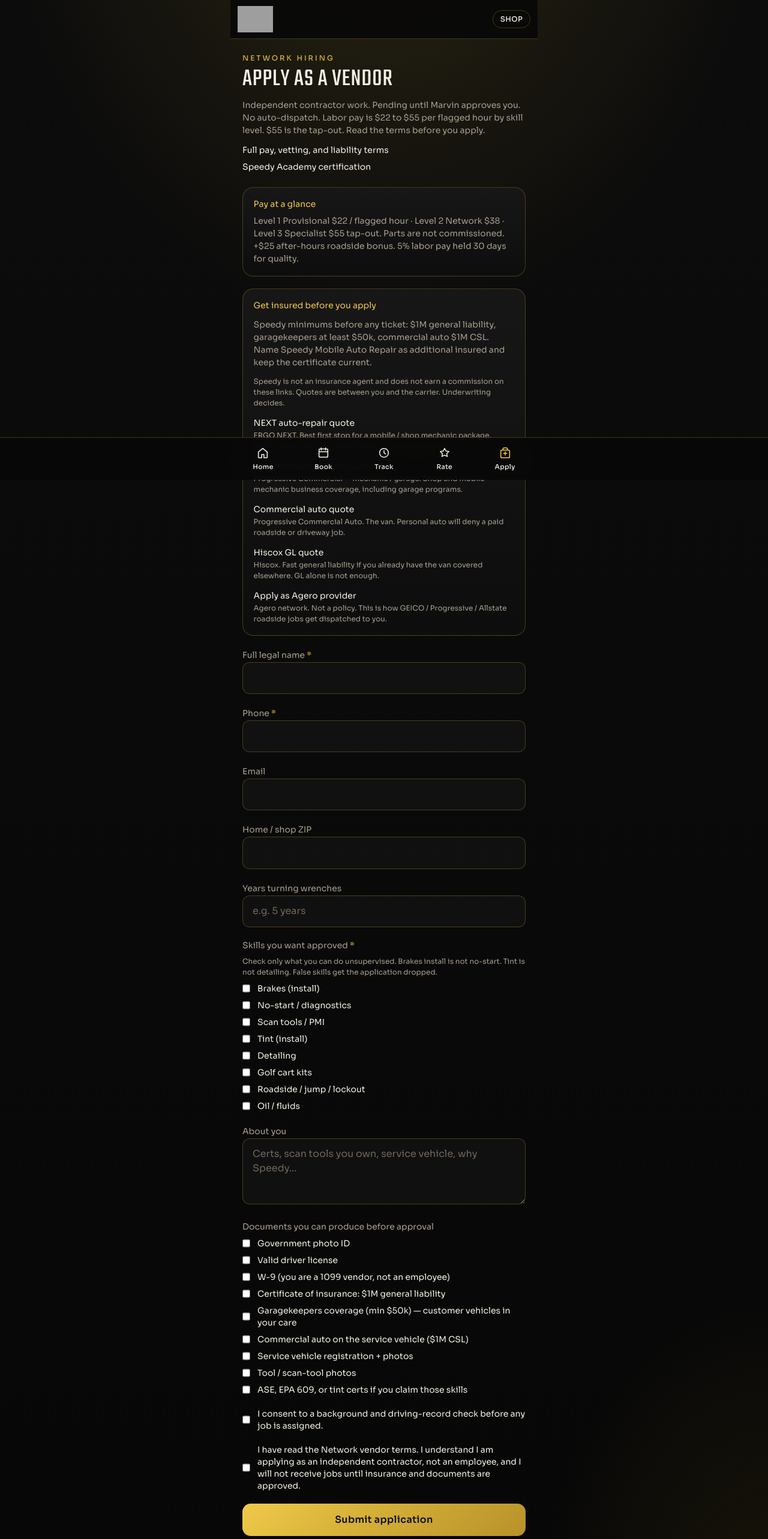
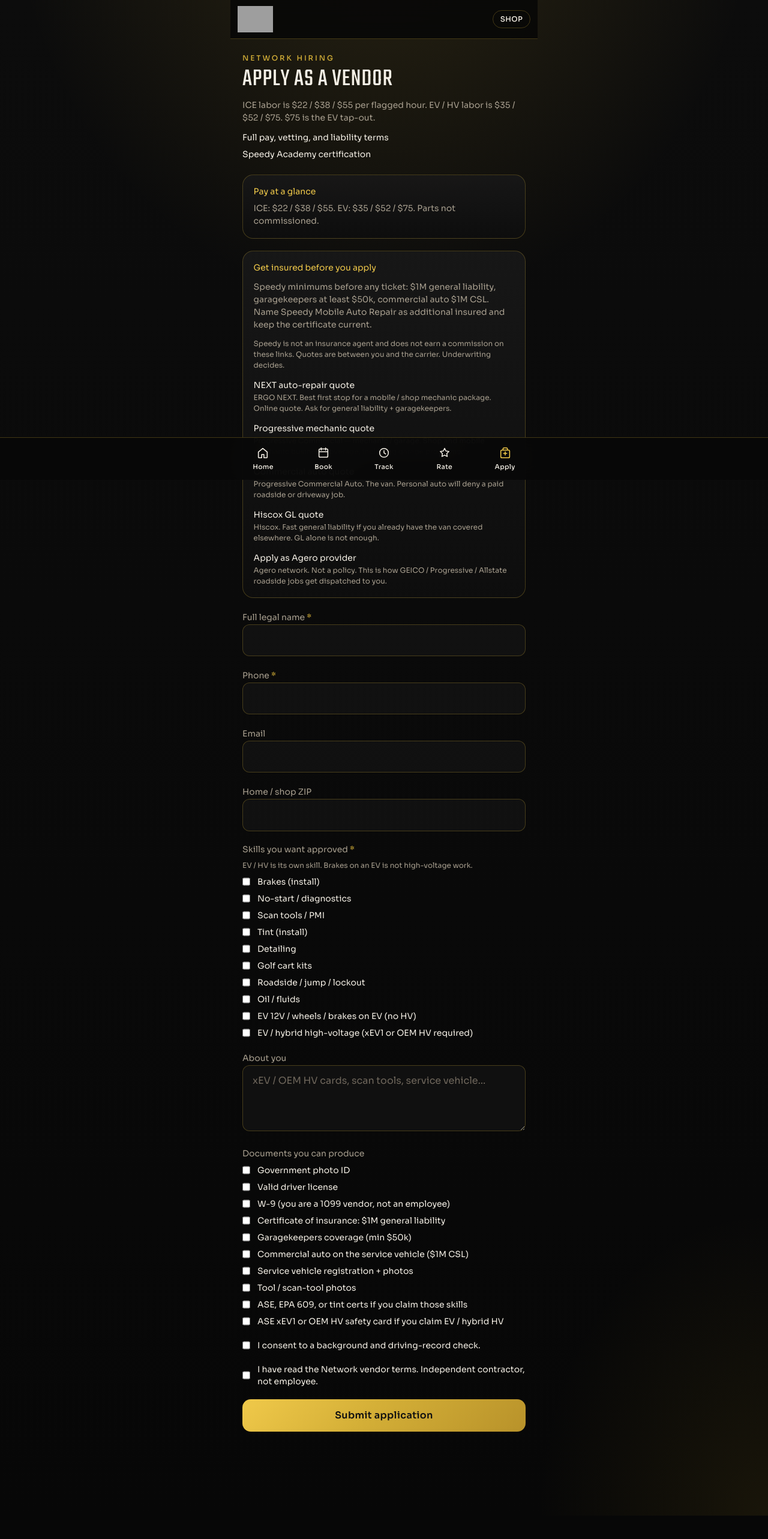
Before and after one commit to speedyapointments-cyber/speedyautobot, a Next.js app: page /apply in a window 1280 px wide. Shown: the top 2566 px of the page at 60% size. After the commit the page ends 2527 px from the top, so only its background shows below. Built offline with nearby package versions, Linux system fonts and the light colour scheme; grey boxes are pictures that could not be loaded.

Commit message:
Add EV skills and EV pay band to the apply form

```diff
--- a/src/app/apply/page.tsx
+++ b/src/app/apply/page.tsx
@@ -14,6 +14,8 @@ const SKILLS = [
   "Golf cart kits",
   "Roadside / jump / lockout",
   "Oil / fluids",
+  "EV 12V / wheels / brakes on EV (no HV)",
+  "EV / hybrid high-voltage (xEV1 or OEM HV required)",
 ];
 
 const DOCS = [
@@ -21,11 +23,12 @@ const DOCS = [
   "Valid driver license",
   "W-9 (you are a 1099 vendor, not an employee)",
   "Certificate of insurance: $1M general liability",
-  "Garagekeepers coverage (min $50k) — customer vehicles in your care",
+  "Garagekeepers coverage (min $50k)",
   "Commercial auto on the service vehicle ($1M CSL)",
   "Service vehicle registration + photos",
   "Tool / scan-tool photos",
   "ASE, EPA 609, or tint certs if you claim those skills",
+  "ASE xEV1 or OEM HV safety card if you claim EV / hybrid HV",
 ];
 
 export default function ApplyPage() {
@@ -66,9 +69,8 @@ export default function ApplyPage() {
         </p>
         <h1 className="section-title animate-rise-delay-1 mt-2">Apply as a vendor</h1>
         <p className="muted animate-rise-delay-2 mt-3 text-sm">
-          Independent contractor work. Pending until Marvin approves you. No
-          auto-dispatch. Labor pay is $22 to $55 per flagged hour by skill level.
-          $55 is the tap-out. Read the terms before you apply.
+          ICE labor is $22 / $38 / $55 per flagged hour. EV / HV labor is $35 / $52 /
+          $75. $75 is the EV tap-out.
         </p>
         <div className="mt-3 flex flex-col gap-2 text-sm">
           <Link href="/network-terms" className="text-[var(--gold-bright)] underline">
@@ -78,151 +80,62 @@ export default function ApplyPage() {
             Speedy Academy certification
           </Link>
         </div>
-
         {sent ? (
           <div className="panel animate-rise mt-6">
-            <p
-              className="text-2xl text-[var(--gold-bright)]"
-              style={{ fontFamily: "var(--font-display), sans-serif" }}
-            >
+            <p className="text-2xl text-[var(--gold-bright)]" style={{ fontFamily: "var(--font-display), sans-serif" }}>
               Application received
             </p>
-            <p className="muted mt-2 text-sm">
-              Thanks, {form.name}. You are pending. Do not take Speedy jobs yet.
-              Send your insurance certificate when you have it. The shop will request
-              the rest of the document pack and a skills check before any ticket.
-            </p>
+            <p className="muted mt-2 text-sm">Thanks, {form.name}. You are pending.</p>
           </div>
         ) : (
           <form onSubmit={onSubmit} className="animate-rise-delay-3 mt-6 space-y-5">
             <div className="panel space-y-2">
               <p className="text-sm text-[var(--gold-bright)]">Pay at a glance</p>
-              <p className="muted text-sm">
-                Level 1 Provisional $22 / flagged hour · Level 2 Network $38 ·
-                Level 3 Specialist $55 tap-out. Parts are not commissioned. +$25
-                after-hours roadside bonus. 5% labor pay held 30 days for quality.
-              </p>
+              <p className="muted text-sm">ICE: $22 / $38 / $55. EV: $35 / $52 / $75. Parts not commissioned.</p>
             </div>
-
             <InsuranceQuotes />
-
             <Field label="Full legal name" id="apply-name" required>
-              <input
-                id="apply-name"
-                className="field"
-                value={form.name}
-                onChange={(e) => update("name", e.target.value)}
-                required
-                autoComplete="name"
-              />
+              <input id="apply-name" className="field" value={form.name} onChange={(e) => update("name", e.target.value)} required autoComplete="name" />
             </Field>
             <Field label="Phone" id="apply-phone" required>
-              <input
-                id="apply-phone"
-                className="field"
-                value={form.phone}
-                onChange={(e) => update("phone", e.target.value)}
-                required
-                autoComplete="tel"
-                inputMode="tel"
-              />
+              <input id="apply-phone" className="field" value={form.phone} onChange={(e) => update("phone", e.target.value)} required autoComplete="tel" inputMode="tel" />
             </Field>
             <Field label="Email" id="apply-email">
-              <input
-                id="apply-email"
-                type="email"
-                className="field"
-                value={form.email}
-                onChange={(e) => update("email", e.target.value)}
-                autoComplete="email"
-              />
+              <input id="apply-email" type="email" className="field" value={form.email} onChange={(e) => update("email", e.target.value)} autoComplete="email" />
             </Field>
             <Field label="Home / shop ZIP" id="apply-zip">
-              <input
-                id="apply-zip"
-                className="field"
-                value={form.zip}
-                onChange={(e) => update("zip", e.target.value)}
-                inputMode="numeric"
-              />
+              <input id="apply-zip" className="field" value={form.zip} onChange={(e) => update("zip", e.target.value)} inputMode="numeric" />
             </Field>
-            <Field label="Years turning wrenches" id="apply-exp">
-              <input
-                id="apply-exp"
-                className="field"
-                value={form.experience}
-                onChange={(e) => update("experience", e.target.value)}
-                placeholder="e.g. 5 years"
-              />
-            </Field>
-
             <fieldset className="space-y-2">
-              <legend className="text-sm text-[var(--ink-muted)]">
-                Skills you want approved <span className="text-[var(--gold)]">*</span>
-              </legend>
-              <p className="muted text-xs">
-                Check only what you can do unsupervised. Brakes install is not
-                no-start. Tint is not detailing. False skills get the application dropped.
-              </p>
+              <legend className="text-sm text-[var(--ink-muted)]">Skills you want approved <span className="text-[var(--gold)]">*</span></legend>
+              <p className="muted text-xs">EV / HV is its own skill. Brakes on an EV is not high-voltage work.</p>
               {SKILLS.map((skill) => (
                 <label key={skill} className="flex gap-3 text-sm">
-                  <input
-                    type="checkbox"
-                    checked={skills.includes(skill)}
-                    onChange={() => toggle(skills, skill, setSkills)}
-                  />
+                  <input type="checkbox" checked={skills.includes(skill)} onChange={() => toggle(skills, skill, setSkills)} />
                   {skill}
                 </label>
               ))}
             </fieldset>
-
             <Field label="About you" id="apply-about">
-              <textarea
-                id="apply-about"
-                className="field min-h-[110px] resize-y"
-                value={form.about}
-                onChange={(e) => update("about", e.target.value)}
-                placeholder="Certs, scan tools you own, service vehicle, why Speedy…"
-              />
+              <textarea id="apply-about" className="field min-h-[110px] resize-y" value={form.about} onChange={(e) => update("about", e.target.value)} placeholder="xEV / OEM HV cards, scan tools, service vehicle…" />
             </Field>
-
             <fieldset className="space-y-2">
-              <legend className="text-sm text-[var(--ink-muted)]">
-                Documents you can produce before approval
-              </legend>
+              <legend className="text-sm text-[var(--ink-muted)]">Documents you can produce</legend>
               {DOCS.map((doc) => (
                 <label key={doc} className="flex gap-3 text-sm">
-                  <input
-                    type="checkbox"
-                    checked={docsReady.includes(doc)}
-                    onChange={() => toggle(docsReady, doc, setDocsReady)}
-                  />
+                  <input type="checkbox" checked={docsReady.includes(doc)} onChange={() => toggle(docsReady, doc, setDocsReady)} />
                   {doc}
                 </label>
               ))}
             </fieldset>
-
             <label className="flex gap-3 text-sm">
-              <input
-                type="checkbox"
-                checked={bgCheck}
-                onChange={(e) => setBgCheck(e.target.checked)}
-                required
-              />
-              I consent to a background and driving-record check before any job is assigned.
+              <input type="checkbox" checked={bgCheck} onChange={(e) => setBgCheck(e.target.checked)} required />
+              I consent to a background and driving-record check.
             </label>
             <label className="flex gap-3 text-sm">
-              <input
-                type="checkbox"
-                checked={agree}
-                onChange={(e) => setAgree(e.target.checked)}
-                required
-              />
-              I have read the Network vendor terms. I understand I am applying as an
-              independent contractor, not an employee, and I will not receive jobs until
-              insurance and documents are approved.
+              <input type="checkbox" checked={agree} onChange={(e) => setAgree(e.target.checked)} required />
+              I have read the Network vendor terms. Independent contractor, not employee.
             </label>
-
             <button type="submit" className="btn-gold" disabled={!agree || !bgCheck || skills.length === 0}>
               Submit application
             </button>
```
